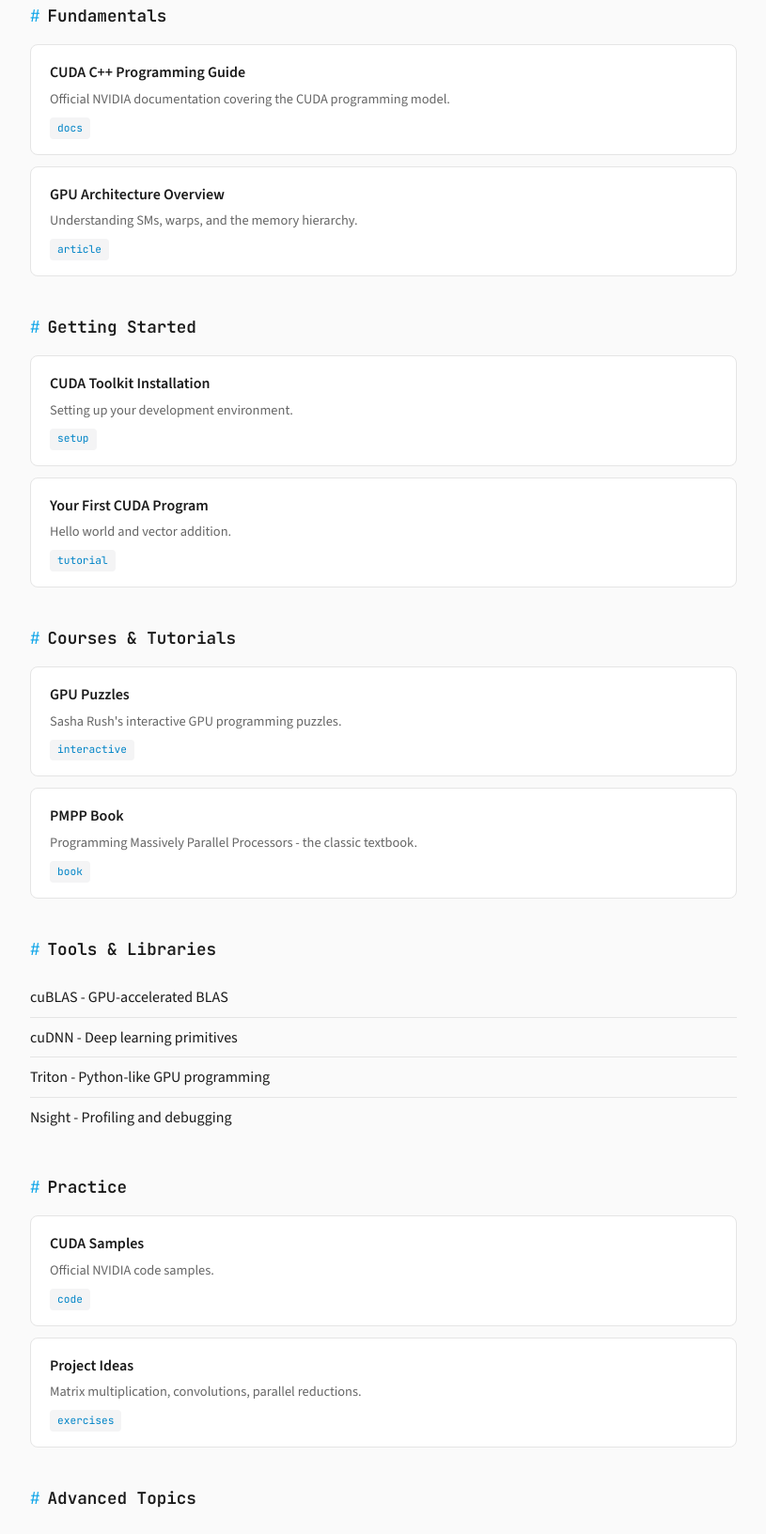
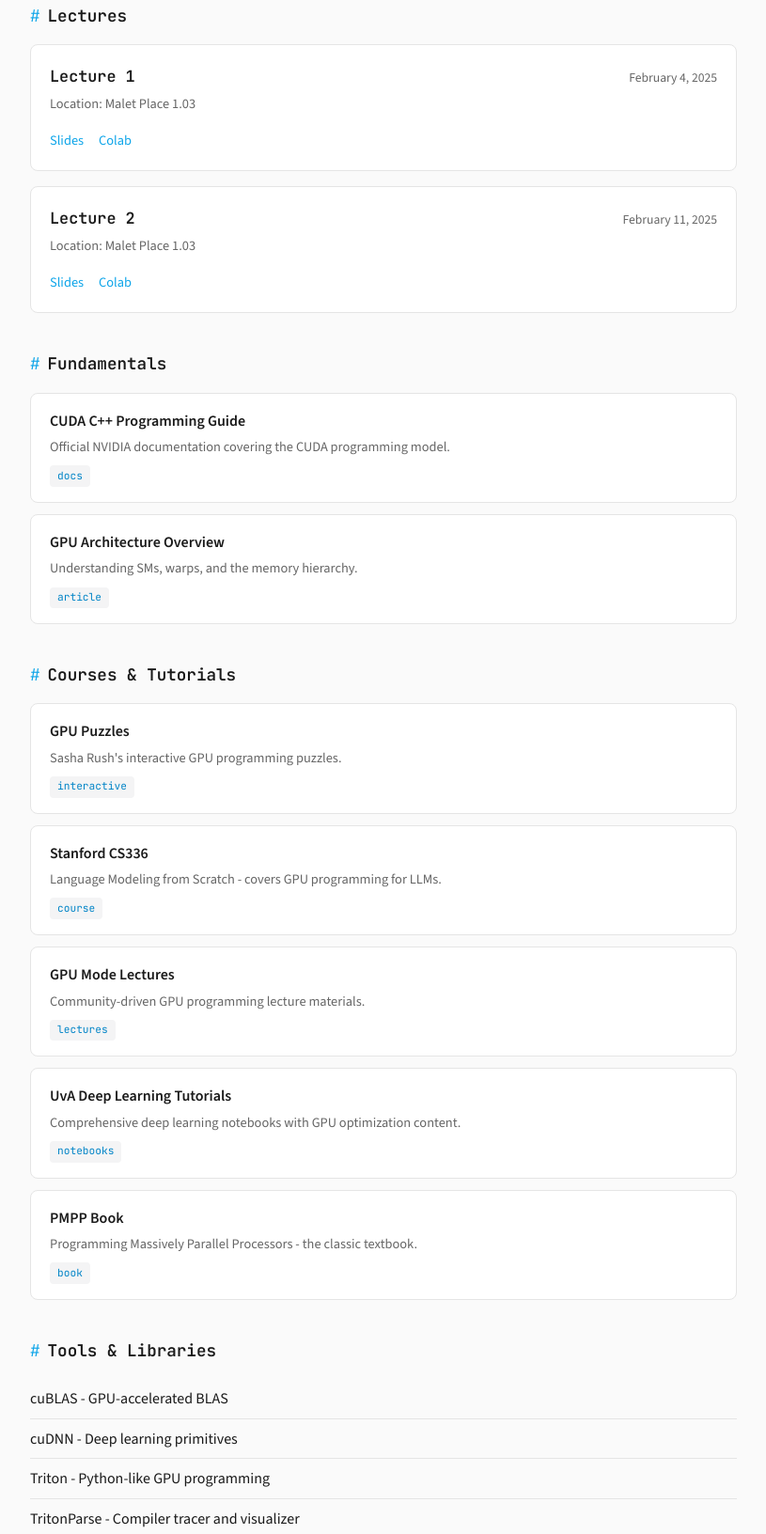
Before and after one commit to ndalton12/ndalton12.github.io, an Astro site: page /gpu-course in a window 1280 px wide. Shown: the part 213-1845 px from the top of the page at 94% size, without its empty margins (232-1047 px from the left). Built offline with nearby package versions, Linux system fonts and the light colour scheme; Astro itself is replaced by a stand-in of ours.

Commit message:
update gpu course page

```diff
--- a/src/pages/gpu-course/index.astro
+++ b/src/pages/gpu-course/index.astro
@@ -110,7 +110,9 @@
         border-radius: 8px;
         text-decoration: none;
         color: inherit;
-        transition: border-color 0.15s, box-shadow 0.15s;
+        transition:
+          border-color 0.15s,
+          box-shadow 0.15s;
       }
 
       .resource:hover {
@@ -185,6 +187,60 @@
         color: var(--text-muted);
         font-size: 0.9rem;
       }
+
+      /* Section subtitle */
+      .section-subtitle {
+        color: var(--text-muted);
+        font-size: 0.9rem;
+        margin-bottom: 1rem;
+        margin-top: -0.5rem;
+      }
+
+      /* Lectures */
+      .lecture {
+        padding: 1.25rem;
+        background: var(--card-bg);
+        border: 1px solid var(--border);
+        border-radius: 8px;
+        margin-bottom: 1rem;
+      }
+
+      .lecture-header {
+        display: flex;
+        justify-content: space-between;
+        align-items: baseline;
+        margin-bottom: 0.75rem;
+      }
+
+      .lecture-title {
+        font-family: 'JetBrains Mono', monospace;
+        font-weight: 600;
+        font-size: 1.05rem;
+      }
+
+      .lecture-date {
+        font-size: 0.85rem;
+        color: var(--text-muted);
+      }
+
+      .lecture-links {
+        display: flex;
+        gap: 1rem;
+      }
+
+      .lecture-links a {
+        display: inline-flex;
+        align-items: center;
+        gap: 0.35rem;
+        font-size: 0.9rem;
+        color: var(--accent);
+        text-decoration: none;
+      }
+
+      .lecture-links a:hover {
+        color: var(--accent-dim);
+        text-decoration: underline;
+      }
     </style>
   </head>
   <body>
@@ -192,38 +248,62 @@
       <header>
         <h1>GPU Computing Crash Course</h1>
         <p class="subtitle">
-          A curated collection of resources for learning CUDA and GPU programming.
+          A curated collection of resources for learning CUDA and GPU
+          programming.
         </p>
       </header>
 
       <section>
-        <h2>Fundamentals</h2>
-        <div class="resources">
-          <a href="#" class="resource">
-            <div class="resource-title">CUDA C++ Programming Guide</div>
-            <div class="resource-desc">Official NVIDIA documentation covering the CUDA programming model.</div>
-            <span class="resource-tag">docs</span>
-          </a>
-          <a href="#" class="resource">
-            <div class="resource-title">GPU Architecture Overview</div>
-            <div class="resource-desc">Understanding SMs, warps, and the memory hierarchy.</div>
-            <span class="resource-tag">article</span>
-          </a>
+        <h2>Lectures</h2>
+        <div class="lecture">
+          <div class="lecture-header">
+            <span class="lecture-title">Lecture 1</span>
+            <span class="lecture-date">February 4, 2025</span>
+          </div>
+          <p class="section-subtitle">Location: Malet Place 1.03</p>
+          <div class="lecture-links">
+            <a
+              href="https://docs.google.com/presentation/d/1JgdmR_22HVcotAzSqckPpTBj2GyGADw62eUWs_iRybY/edit?usp=sharing"
+              >Slides</a
+            >
+            <a href="#">Colab</a>
+          </div>
+        </div>
+        <div class="lecture">
+          <div class="lecture-header">
+            <span class="lecture-title">Lecture 2</span>
+            <span class="lecture-date">February 11, 2025</span>
+          </div>
+          <p class="section-subtitle">Location: Malet Place 1.03</p>
+          <div class="lecture-links">
+            <a href="#">Slides</a>
+            <a href="#">Colab</a>
+          </div>
         </div>
       </section>
 
       <section>
-        <h2>Getting Started</h2>
+        <h2>Fundamentals</h2>
         <div class="resources">
-          <a href="#" class="resource">
-            <div class="resource-title">CUDA Toolkit Installation</div>
-            <div class="resource-desc">Setting up your development environment.</div>
-            <span class="resource-tag">setup</span>
+          <a
+            href="https://docs.nvidia.com/cuda/cuda-c-programming-guide/"
+            class="resource"
+          >
+            <div class="resource-title">CUDA C++ Programming Guide</div>
+            <div class="resource-desc">
+              Official NVIDIA documentation covering the CUDA programming model.
+            </div>
+            <span class="resource-tag">docs</span>
           </a>
-          <a href="#" class="resource">
-            <div class="resource-title">Your First CUDA Program</div>
-            <div class="resource-desc">Hello world and vector addition.</div>
-            <span class="resource-tag">tutorial</span>
+          <a
+            href="https://developer.nvidia.com/blog/cuda-refresher-cuda-programming-model/"
+            class="resource"
+          >
+            <div class="resource-title">GPU Architecture Overview</div>
+            <div class="resource-desc">
+              Understanding SMs, warps, and the memory hierarchy.
+            </div>
+            <span class="resource-tag">article</span>
           </a>
         </div>
       </section>
@@ -231,14 +311,49 @@
       <section>
         <h2>Courses & Tutorials</h2>
         <div class="resources">
-          <a href="#" class="resource">
+          <a href="https://github.com/srush/GPU-Puzzles" class="resource">
             <div class="resource-title">GPU Puzzles</div>
-            <div class="resource-desc">Sasha Rush's interactive GPU programming puzzles.</div>
+            <div class="resource-desc">
+              Sasha Rush's interactive GPU programming puzzles.
+            </div>
             <span class="resource-tag">interactive</span>
           </a>
-          <a href="#" class="resource">
+          <a
+            href="https://stanford-cs336.github.io/spring2025/"
+            class="resource"
+          >
+            <div class="resource-title">Stanford CS336</div>
+            <div class="resource-desc">
+              Language Modeling from Scratch - covers GPU programming for LLMs.
+            </div>
+            <span class="resource-tag">course</span>
+          </a>
+          <a href="https://github.com/gpu-mode/lectures" class="resource">
+            <div class="resource-title">GPU Mode Lectures</div>
+            <div class="resource-desc">
+              Community-driven GPU programming lecture materials.
+            </div>
+            <span class="resource-tag">lectures</span>
+          </a>
+          <a
+            href="https://uvadlc-notebooks.readthedocs.io/en/latest/index.html"
+            class="resource"
+          >
+            <div class="resource-title">UvA Deep Learning Tutorials</div>
+            <div class="resource-desc">
+              Comprehensive deep learning notebooks with GPU optimization
+              content.
+            </div>
+            <span class="resource-tag">notebooks</span>
+          </a>
+          <a
+            href="https://www.amazon.com/Programming-Massively-Parallel-Processors-Hands/dp/0323912311"
+            class="resource"
+          >
             <div class="resource-title">PMPP Book</div>
-            <div class="resource-desc">Programming Massively Parallel Processors - the classic textbook.</div>
+            <div class="resource-desc">
+              Programming Massively Parallel Processors - the classic textbook.
+            </div>
             <span class="resource-tag">book</span>
           </a>
         </div>
@@ -247,36 +362,67 @@
       <section>
         <h2>Tools & Libraries</h2>
         <ul class="link-list">
-          <li><a href="#">cuBLAS - GPU-accelerated BLAS</a></li>
-          <li><a href="#">cuDNN - Deep learning primitives</a></li>
-          <li><a href="#">Triton - Python-like GPU programming</a></li>
-          <li><a href="#">Nsight - Profiling and debugging</a></li>
+          <li>
+            <a href="https://developer.nvidia.com/cublas"
+              >cuBLAS - GPU-accelerated BLAS</a
+            >
+          </li>
+          <li>
+            <a href="https://developer.nvidia.com/cudnn"
+              >cuDNN - Deep learning primitives</a
+            >
+          </li>
+          <li>
+            <a href="https://triton-lang.org/"
+              >Triton - Python-like GPU programming</a
+            >
+          </li>
+          <li>
+            <a href="https://github.com/meta-pytorch/tritonparse"
+              >TritonParse - Compiler tracer and visualizer</a
+            >
+          </li>
+          <li>
+            <a href="https://developer.nvidia.com/nsight-systems"
+              >Nsight - Profiling and debugging</a
+            >
+          </li>
         </ul>
-      </section>
-
-      <section>
-        <h2>Practice</h2>
-        <div class="resources">
-          <a href="#" class="resource">
-            <div class="resource-title">CUDA Samples</div>
-            <div class="resource-desc">Official NVIDIA code samples.</div>
-            <span class="resource-tag">code</span>
-          </a>
-          <a href="#" class="resource">
-            <div class="resource-title">Project Ideas</div>
-            <div class="resource-desc">Matrix multiplication, convolutions, parallel reductions.</div>
-            <span class="resource-tag">exercises</span>
-          </a>
-        </div>
       </section>
 
       <section>
         <h2>Advanced Topics</h2>
         <ul class="link-list">
-          <li><a href="#">Memory coalescing and bank conflicts</a></li>
-          <li><a href="#">Occupancy optimization</a></li>
-          <li><a href="#">Tensor cores and mixed precision</a></li>
-          <li><a href="#">Multi-GPU programming</a></li>
+          <li>
+            <a
+              href="https://developer.nvidia.com/blog/how-access-global-memory-efficiently-cuda-c-kernels/"
+              >Memory coalescing and bank conflicts</a
+            >
+          </li>
+          <li>
+            <a
+              href="https://docs.nvidia.com/cuda/cuda-c-best-practices-guide/index.html#occupancy"
+              >Occupancy optimization</a
+            >
+          </li>
+          <li>
+            <a
+              href="https://developer.nvidia.com/blog/programming-tensor-cores-cuda-9/"
+              >Tensor cores and mixed precision</a
+            >
+          </li>
+          <li>
+            <a
+              href="https://uvadlc-notebooks.readthedocs.io/en/latest/tutorial_notebooks/DL2/High-performant_DL/Multi_GPU/hpdlmultigpu.html"
+              >Multi-GPU programming</a
+            >
+          </li>
+          <li>
+            <a
+              href="https://huggingface.co/spaces/nanotron/ultrascale-playbook?section=profiling_gpu_compute_and_communication"
+              >Ultra-Scale Playbook - Profiling and distributed training</a
+            >
+          </li>
         </ul>
       </section>
 
```
